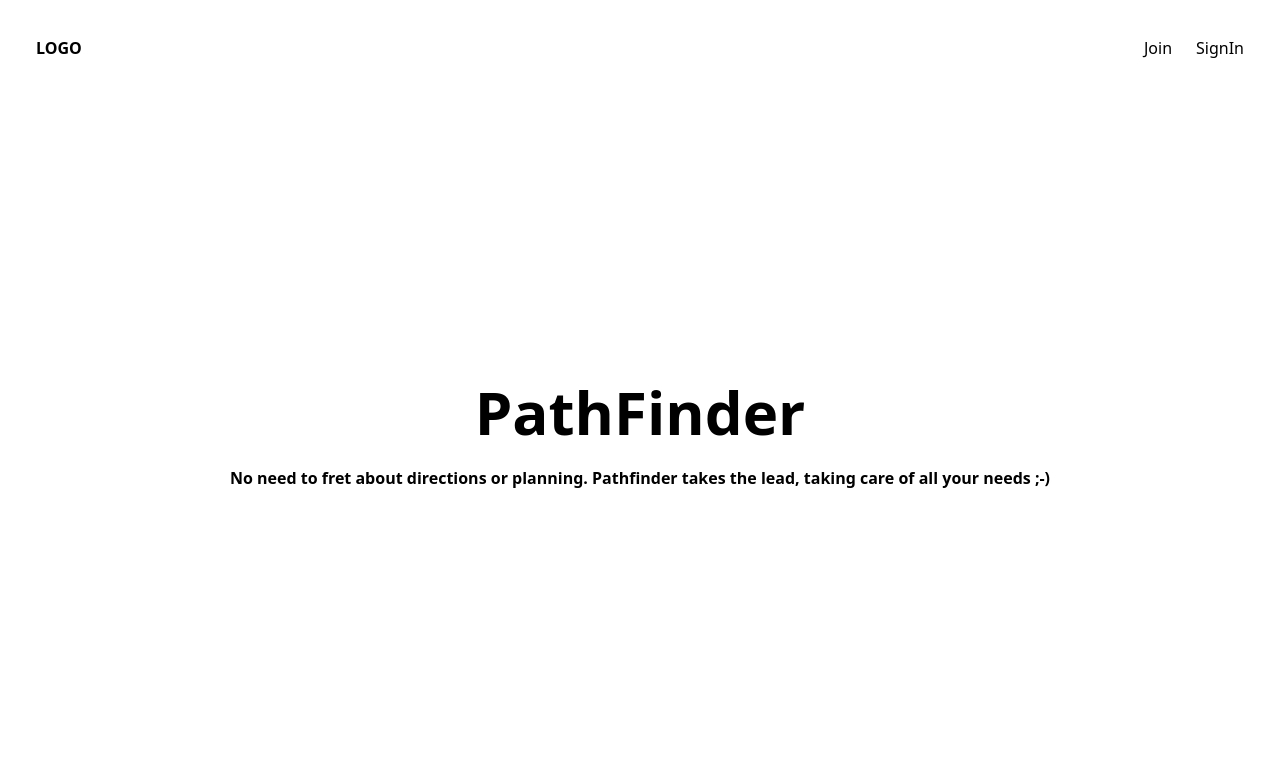
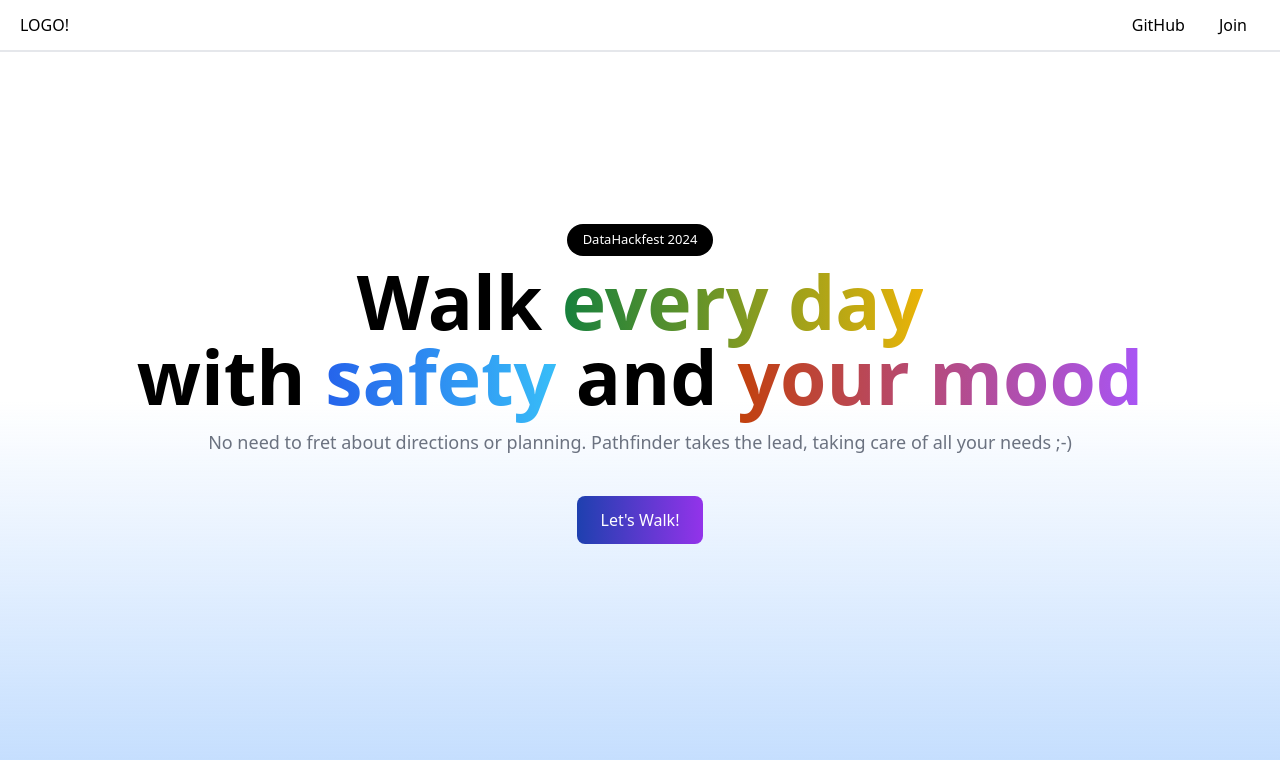
Before and after one commit to BY-Chai/Data-Hackfest-2024-Submission, a Next.js app in the folder client/: page / in a window 1280 px wide. Shown: the top 760 px of the page. Built offline with nearby package versions, Linux system fonts and the light colour scheme.

Commit message:
feat: add styles on the index page

```diff
--- a/client/app/components/NavBar.tsx
+++ b/client/app/components/NavBar.tsx
@@ -1,11 +1,55 @@
-export default function NavBar() {
-    return (
-      <div className="flex flex-row p-3 m:p-6 lg:p-9 justify-between align-center">
-        <div className="font-bold">LOGO</div>
-        <div className="flex flex-row gap-3 m:gap-4.5 lg:gap-6">
-            <div>Join</div>
-            <div>SignIn</div>
-        </div>
+import Link from "next/link";
+
+interface NavBarReceive {
+  loggedIn: boolean;
+}
+
+function NavBar({ loggedIn }: NavBarReceive) {
+  return (
+    <nav className="px-5 py-2 fixed top-0 left-0 w-full flex items-center justify-between bg-transparent backdrop-blur-xl *:flex *:space-x-2 border-b-2 border-b-gray-200">
+      <div>
+        <span>LOGO!</span>
       </div>
-    );
-  }
+      <div>
+        <NavBarLink
+          linkTo="https://github.com/BY-Chai/Data-Hackfest-2024-Submission"
+          innerText="GitHub"
+          isExternal
+        />
+
+        {loggedIn ? (
+          <>
+            <NavBarLink linkTo="/profile" innerText="Profile" />
+          </>
+        ) : (
+          <>
+            <NavBarLink linkTo="/signup" innerText="Join" />
+          </>
+        )}
+      </div>
+    </nav>
+  );
+}
+
+interface NavBarLinkReceive {
+  linkTo: string;
+  innerText: string;
+  isExternal?: boolean;
+}
+
+export function NavBarLink({
+  linkTo,
+  innerText,
+  isExternal,
+}: NavBarLinkReceive) {
+  return (
+    <Link
+      className="transition-colors py-1 px-3 shadow-black border border-transparent rounded-md hover:bg-opacity-40 hover:bg-gray-300 hover:border-gray-300 hover:shadow-sm"
+      href={linkTo}
+      target={isExternal ? "_blank" : "_parent"}>
+      <span>{innerText}</span>
+    </Link>
+  );
+}
+
+export default NavBar;
--- a/client/app/layout.tsx
+++ b/client/app/layout.tsx
@@ -1,9 +1,9 @@
 import type { Metadata } from "next";
 import "./globals.css";
+import NavBar from "./components/NavBar";
 
 export const metadata: Metadata = {
-  title: "Create Next App",
-  description: "Generated by create next app",
+  title: "Welcome To PathFinder",
 };
 
 export default function RootLayout({
@@ -13,7 +13,10 @@ export default function RootLayout({
 }>) {
   return (
     <html lang="en" className="h-screen">
-      <body className="h-full">{children}</body>
+      <body>
+        <NavBar loggedIn={false} />
+        <main className="px-5">{children}</main>
+      </body>
     </html>
   );
 }
--- a/client/app/page.tsx
+++ b/client/app/page.tsx
@@ -1,13 +1,52 @@
-import NavBar from "./components/NavBar";
+import Link from "next/link";
 
-export default function Home() {
+function Home() {
   return (
-    <div className="flex flex-col h-full">
-      <NavBar />
-      <div className="flex justify-center items-center h-full flex-col">
-        <h1 className="text-6xl font-bold">PathFinder</h1>
-        <p className="font-semibold p-2 sm:p-4 lg:p-6">No need to fret about directions or planning. Pathfinder takes the lead, taking care of all your needs ;-)</p>
+    <>
+      <div className="fixed top-0 left-0 w-full h-screen bg-gradient-to-t from-blue-200 via-transparent to-transparent -z-10" />
+      <div className="flex flex-col items-center justify-center space-y-10 pt-56">
+        <div className="flex justify-center items-center flex-col">
+          <Link
+            href="https://data-hackfest-21458.devpost.com/"
+            className="bg-black text-white py-1.5 px-4 rounded-full text-[13px]">
+            <span>DataHackfest 2024</span>
+          </Link>
+
+          <div className="text-5xl md:text-6xl lg:text-[75px] font-semibold text-left sm:text-center pt-2 space-y-0 sm:-space-y-2.5">
+            <h1>
+              <p>
+                Walk{" "}
+                <span className="font-black bg-clip-text text-transparent bg-gradient-to-r from-green-700 to-yellow-500 ">
+                  every day
+                </span>
+              </p>
+              <p>
+                with{" "}
+                <span className="font-black bg-clip-text text-transparent bg-gradient-to-r from-blue-600 to-sky-400">
+                  safety
+                </span>{" "}
+                and{" "}
+                <span className="font-black bg-clip-text text-transparent bg-gradient-to-r from-orange-700 to-purple-500">
+                  your mood
+                </span>
+              </p>
+            </h1>
+
+            <p className="font-normal text-sm text-gray-500 text-left md:text-lg sm:text-center pt-2 sm:pt-6 pb-10">
+              No need to fret about directions or planning. Pathfinder takes the
+              lead, taking care of all your needs ;-)
+            </p>
+          </div>
+
+          <Link
+            className="transition-transform bg-gradient-to-r from-blue-800 to-purple-600 text-white py-3 px-6 rounded-lg hover:scale-105"
+            href="/signup">
+            Let's Walk!
+          </Link>
+        </div>
       </div>
-    </div>
+    </>
   );
 }
+
+export default Home;
```
